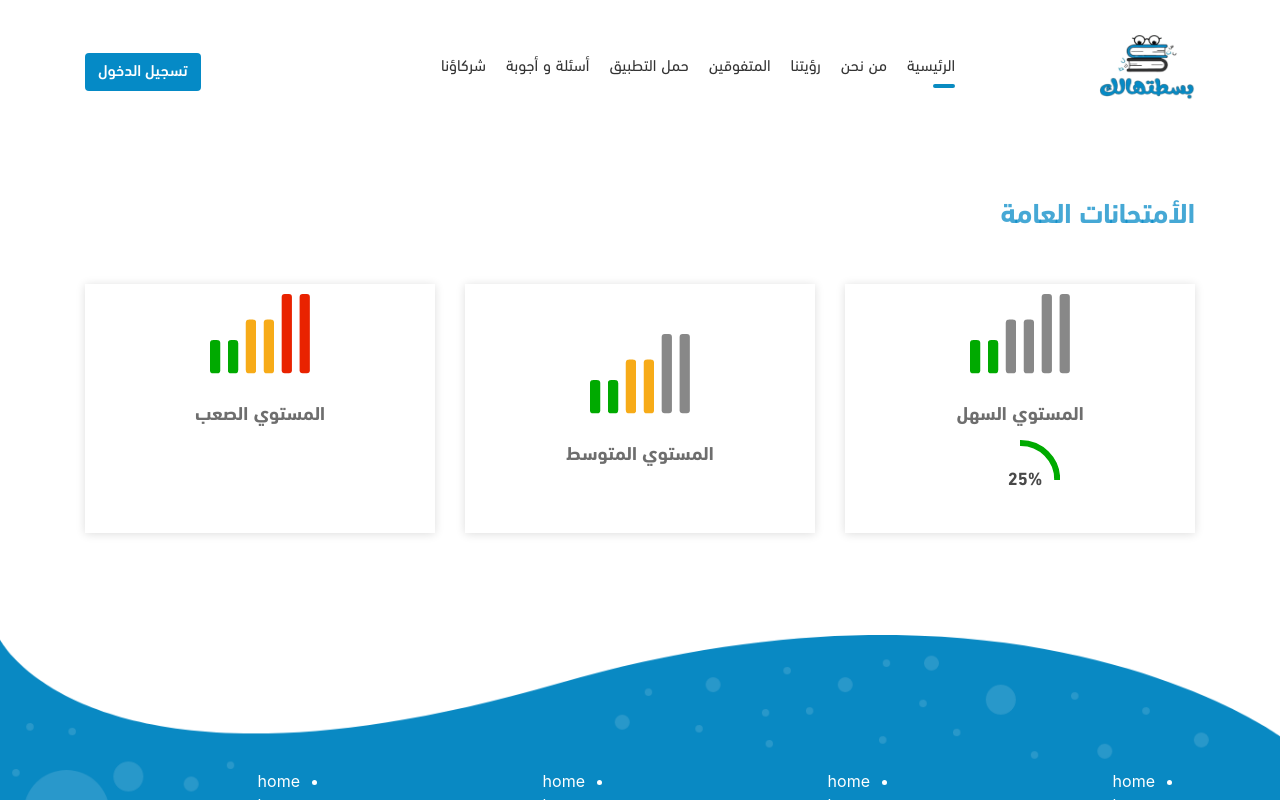
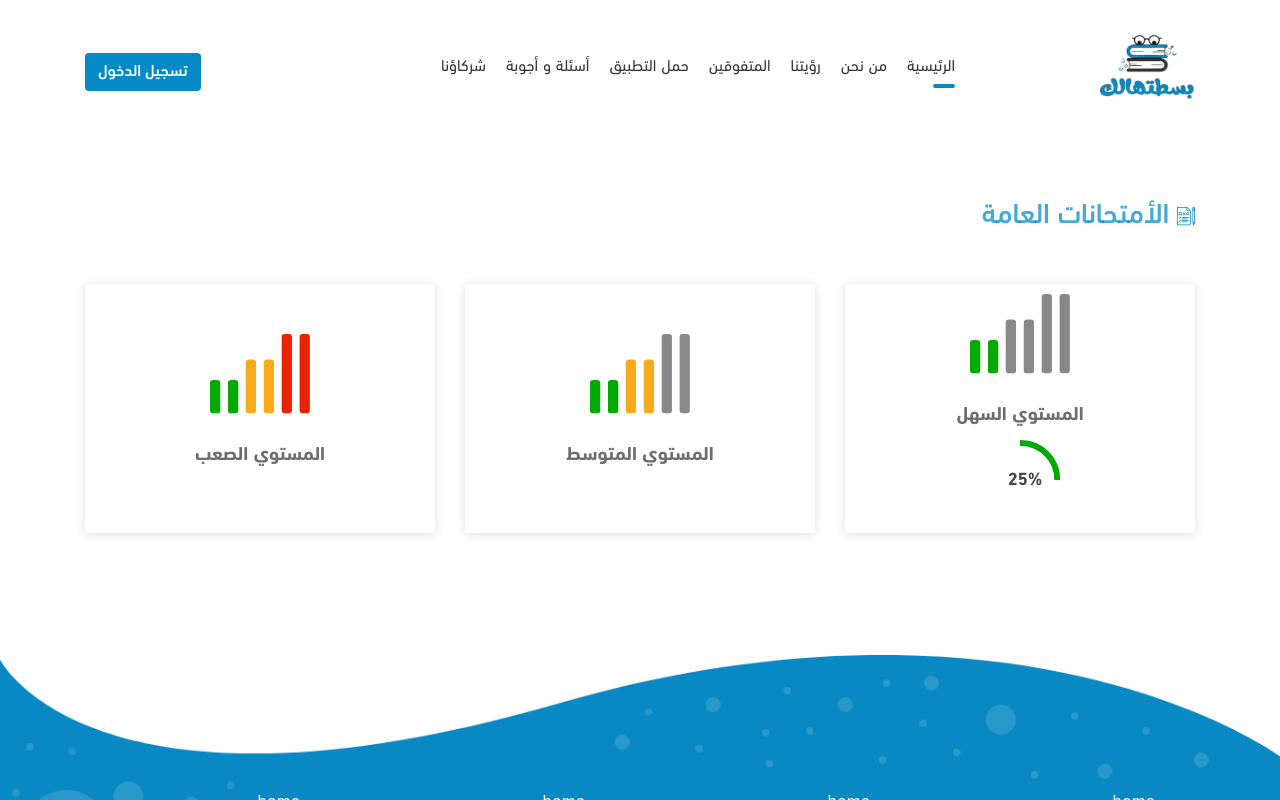
Before and after one commit to zeyadmoamen1210/redesign-bassthalk-homepage, a Nuxt app: page /general-exam-level in a window 1280 px wide. Shown: the top 800 px of the page. Built offline with nearby package versions, Linux system fonts and the light colour scheme.

Commit message:
Exam levels page

```diff
--- a/pages/general-exam-level.vue
+++ b/pages/general-exam-level.vue
@@ -4,7 +4,9 @@
     <div class="container">
       <div class="tests-level">
         <div class="title">
-          <h3> الأمتحانات العامة</h3>
+          <h3>
+            <img src="../assets/imgs/noun_exam_-1.png" alt="">
+            الأمتحانات العامة</h3>
         </div>
 
       <div class="levels">
@@ -32,7 +34,7 @@
 
            <div class="col-md-4">
             <div class="level-item box-shadow-class">
-                <img  src="../assets/imgs/easy-level (3).png" alt="">
+                <img style="margin-top:40px" src="../assets/imgs/easy-level (3).png" alt="">
                 <h6>المستوي الصعب</h6>
             </div>
           </div>
@@ -60,8 +62,9 @@ components:{
   margin-top: 100px;
   .title{
     h3{
-      color:#058ac6bd;
-      margin-bottom: 50px;
+      color: rgba(5,138,198,0.74118);
+    margin-bottom: 50px;
+    font-family: "CustomFontMedium";
     }
   }
   .lesson-inner-grid{
@@ -79,12 +82,19 @@ components:{
       padding: 10px;
       text-align: center;
       min-height: 249px;
+      transition: all .4s linear;
+      margin-bottom: 20px;
+      cursor: pointer;
       h6{
             text-align: center;
     margin-top: 31px;
     font-size: 19px;
     color: #6e6e6e;
       }
+      &:hover{
+        transform: scale(1.03);
+        box-shadow: 0px 1px 8px 5px #DDD;;
+    }
     }
     .level-cicle{
       background-color: green;
```
Also changed, not shown: assets/imgs/noun_exam_-1.png (added).
